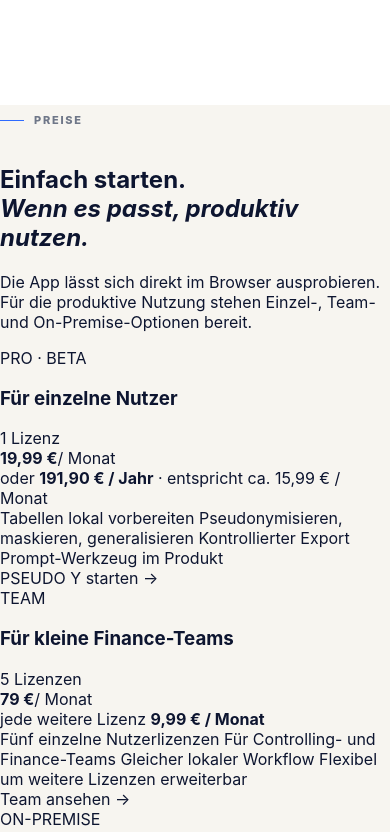
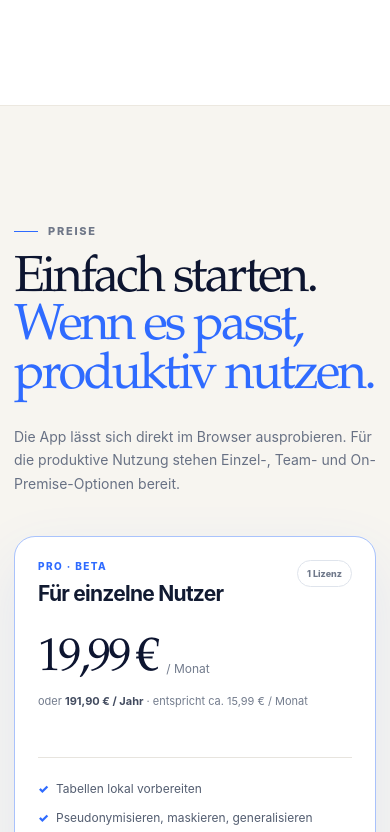
Before and after one commit to SAALSYSTEM/PSEUDOY, a plain HTML site: page preview-scrollcraft.html in a window 390 px wide. Shown: the part 10411-11243 px from the top of the page. Drawn offline with Linux system fonts and the light colour scheme.

Commit message:
Style premium pricing chapter

```diff
--- a/css/landing-v16.css
+++ b/css/landing-v16.css
@@ -28,9 +28,9 @@
 .trust-inner{width:min(1160px,100%);margin:0 auto;display:grid;grid-template-columns:minmax(0,.9fr) minmax(430px,1.1fr);gap:clamp(56px,8vw,110px);align-items:center}
 .section-kicker{display:inline-flex;align-items:center;gap:10px;margin-bottom:18px;color:#6F7788;font-size:11px;letter-spacing:.16em;text-transform:uppercase;font-weight:800}
 .section-kicker::before{content:"";width:24px;height:1px;background:#2F6BFF}
-.trust-copy h2,.usecases-head h2{margin:0;font-family:"Iowan Old Style","Palatino Linotype","Book Antiqua",Georgia,serif;font-weight:400;color:#0D1530;letter-spacing:-.055em}
+.trust-copy h2,.usecases-head h2,.pricing-head h2{margin:0;font-family:"Iowan Old Style","Palatino Linotype","Book Antiqua",Georgia,serif;font-weight:400;color:#0D1530;letter-spacing:-.055em}
 .trust-copy h2{max-width:690px;font-size:clamp(52px,6.6vw,82px);line-height:.94}
-.trust-copy h2 em,.usecases-head h2 em{font-style:normal;color:#2F6BFF}
+.trust-copy h2 em,.usecases-head h2 em,.pricing-head h2 em{font-style:normal;color:#2F6BFF}
 .trust-copy>p{max-width:54ch;margin:28px 0 0;color:#626B7D;font-size:16px;line-height:1.72}
 .trust-points{display:grid;grid-template-columns:1fr 1fr;gap:10px;margin-top:34px}
 .trust-point{padding:15px 16px;border:1px solid #E3DFD7;border-radius:16px;background:rgba(255,255,255,.55);color:#4F586B;font-size:12px;line-height:1.42}
@@ -66,10 +66,35 @@
 .usecase-example .usecase-arrow{padding:0;border:0;background:none;color:#2F6BFF;font-size:15px;font-weight:900}
 .usecase-card.is-prompt{background:#F8FAFF;border-color:#DDE8FD}
 
+/* Pricing: premium, restrained, no generic SaaS comparison table. */
+.pricing-chapter{padding:clamp(110px,12vw,170px) 18px;background:#F7F5F0;border-top:1px solid #ECE8E0}
+.pricing-inner{width:min(1160px,100%);margin:0 auto}
+.pricing-head{display:grid;grid-template-columns:minmax(0,1fr) minmax(300px,.58fr);gap:64px;align-items:end;margin-bottom:58px}
+.pricing-head h2{font-size:clamp(52px,6.4vw,82px);line-height:.95;max-width:850px}
+.pricing-head>p{margin:0 0 6px;color:#687184;font-size:15px;line-height:1.7;max-width:44ch}
+.pricing-grid{display:grid;grid-template-columns:1.08fr .96fr .96fr;gap:14px;align-items:stretch}
+.price-card{position:relative;min-height:520px;padding:28px;border:1px solid #E0DDD7;border-radius:26px;background:#FFFDFC;display:flex;flex-direction:column;box-shadow:0 18px 46px rgba(13,21,48,.035)}
+.price-card--pro{background:#fff;border-color:#C8D9FB;box-shadow:0 24px 62px rgba(47,107,255,.10)}
+.price-card--pro::before{content:"";position:absolute;inset:-1px;border-radius:26px;border:1px solid rgba(47,107,255,.20);pointer-events:none}
+.price-card-top{display:flex;align-items:flex-start;justify-content:space-between;gap:16px}
+.price-eyebrow{display:block;margin-bottom:9px;color:#2F6BFF;font-size:10px;font-weight:850;letter-spacing:.14em}
+.price-card h3{margin:0;color:#111A31;font-size:21px;letter-spacing:-.035em}
+.price-badge{flex:none;padding:7px 9px;border:1px solid #DFE4EC;border-radius:999px;background:#fff;color:#70798B;font-size:9px;font-weight:760}
+.price-main{display:flex;align-items:flex-end;gap:8px;margin-top:44px;color:#0D1530}.price-main strong{font-family:"Iowan Old Style","Palatino Linotype","Book Antiqua",Georgia,serif;font-size:50px;line-height:.9;font-weight:400;letter-spacing:-.055em}.price-main span{padding-bottom:5px;color:#737C8D;font-size:12px}.price-main--text strong{font-size:42px}
+.price-alt{min-height:38px;margin-top:12px;color:#737C8D;font-size:11px;line-height:1.5}.price-alt strong{color:#424B5F}
+.price-rule{height:1px;margin:26px 0 22px;background:#E7E4DE}
+.price-lines{display:grid;gap:11px;color:#535D70;font-size:12px;line-height:1.45}.price-lines span{position:relative;padding-left:18px}.price-lines span::before{content:"✓";position:absolute;left:0;top:0;color:#2F6BFF;font-weight:900}
+.price-cta{display:flex;align-items:center;justify-content:space-between;min-height:50px;margin-top:auto;padding:0 16px;border:1px solid #DDE1E8;border-radius:14px;background:#fff;color:#111A31;text-decoration:none;font-size:12px;font-weight:780;transition:transform .2s ease,border-color .2s ease}.price-cta:hover{transform:translateY(-2px);border-color:#BFCBE1}.price-cta span{font-size:17px;color:#2F6BFF}.price-cta--primary{background:#2F6BFF;color:#fff;border-color:#2F6BFF;box-shadow:0 13px 28px rgba(47,107,255,.16)}.price-cta--primary span{color:#fff}
+.pricing-foot{display:flex;align-items:center;justify-content:space-between;gap:24px;margin-top:22px;color:#7D8595;font-size:10px}.pricing-foot a{color:#26324C;text-decoration:none;font-weight:760}
+
+@media (max-width:980px){
+  .pricing-grid{grid-template-columns:1fr 1fr}.price-card--enterprise{grid-column:1/-1;min-height:auto}
+}
+
 @media (max-width:900px){
   .trust-inner{grid-template-columns:1fr;gap:48px}
   .local-flow{min-height:440px}
-  .usecases-head{grid-template-columns:1fr;gap:24px}
+  .usecases-head,.pricing-head{grid-template-columns:1fr;gap:24px}
 }
 
 @media (max-width:700px){
@@ -95,17 +120,18 @@
   .product-preview--mockup .demo-footer{justify-content:space-between}.product-preview--mockup .demo-footer>span:nth-child(2){display:none}
   .mockup-cta-wrap{margin-top:27px}.mockup-cta{min-height:51px;padding:0 22px}
 
-  .trust-chapter,.usecases{padding-left:14px;padding-right:14px}
-  .trust-copy h2,.usecases-head h2{font-size:clamp(46px,13vw,62px)}
+  .trust-chapter,.usecases,.pricing-chapter{padding-left:14px;padding-right:14px}
+  .trust-copy h2,.usecases-head h2,.pricing-head h2{font-size:clamp(46px,13vw,62px)}
   .trust-copy>p{font-size:14px}
   .trust-points{grid-template-columns:1fr;gap:8px}
   .local-flow{min-height:auto;padding:25px 16px;border-radius:24px}
   .local-flow-main{grid-template-columns:1fr;gap:9px}
   .local-node{min-height:92px;border-radius:18px}.local-arrow{transform:rotate(90deg);height:24px}
   .local-branch{padding-top:32px;margin-top:5px}.local-branch::before{height:23px}.local-branch::after{top:22px}
-  .usecases-head{margin-bottom:34px}.usecases-intro{font-size:14px}
+  .usecases-head,.pricing-head{margin-bottom:34px}.usecases-intro,.pricing-head>p{font-size:14px}
   .usecase-grid{grid-template-columns:1fr;gap:10px}
   .usecase-card{min-height:0;padding:22px;border-radius:20px}.usecase-card h3{font-size:22px;margin-top:20px}.usecase-example{margin-top:22px}
+  .pricing-grid{grid-template-columns:1fr;gap:10px}.price-card,.price-card--enterprise{grid-column:auto;min-height:auto;padding:23px;border-radius:21px}.price-card--pro::before{border-radius:21px}.price-main{margin-top:34px}.price-main strong{font-size:46px}.price-lines{margin-bottom:28px}.pricing-foot{align-items:flex-start;flex-direction:column;gap:8px}
 }
 
-@media (prefers-reduced-motion:reduce){.mockup-cta,.usecase-card{transition:none}}
+@media (prefers-reduced-motion:reduce){.mockup-cta,.usecase-card,.price-cta{transition:none}}
```
